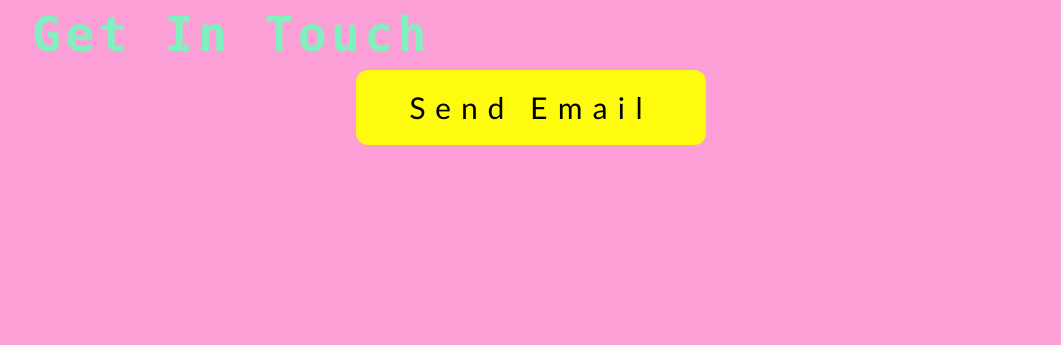
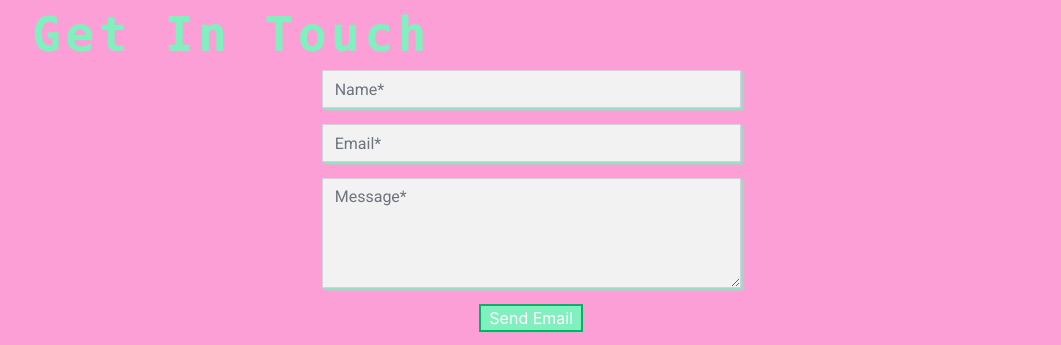
Before and after one commit to amckeow3/amckeow3.github.io, an Angular app: page / in a window 1280 px wide. Shown: the part 1747-2092 px from the top of the page, without its empty margins (96-1157 px from the left). Before the commit the page ends 1992 px from the top, so only its background shows below. Built offline with nearby package versions, Linux system fonts and the light colour scheme; some icons are missing; what ng-image-slider would draw is missing.

Commit message:
contact me form

```diff
--- a/src/app/components/contact/contact.component.html
+++ b/src/app/components/contact/contact.component.html
@@ -1,5 +1,17 @@
 <main>
-    <a class="contact-btn neon" href="mailto: adrianna_mckeown@live.com">
-        <span class="neon" style="background-color: #fffb0f;">Send Email</span></a>
-
+    <!--<form [formGroup]="checkoutForm" (ngSubmit)="onSubmit()">-->
+    <form>
+        <div class="form-group">
+            <input type="text" name="name" id="name" class="form-control" placeholder="Name*">
+        </div>
+        <div class="form-group">
+            <input type="text" name="email" id="email" class="form-control" placeholder="Email*">
+        </div>
+        <div class="form-group">
+            <textarea name="Text1" cols="45" rows="4" class="form-control" placeholder="Message*"></textarea>
+        </div>
+        <div class="form-group">
+            <button class="button" type="submit">Send Email</button>
+        </div>
+    </form>
 </main>
--- a/src/app/components/contact/contact.component.scss
+++ b/src/app/components/contact/contact.component.scss
@@ -1,3 +1,5 @@
+@import '../../../styles.scss';
+
 main {
     display: flex;
     justify-content: center;
@@ -6,22 +8,16 @@ main {
     background: transparent;
 }
 
-.contact-btn {
-  color: black;
-  font-family: "lato", sans-serif;
-  font-size: 30px;
-  letter-spacing: 10px;
-  font-weight: 400;
-  width: 100%;
-  display: flex;
-  justify-content: center;
-  align-items: center;
-  margin-bottom: 100px;
-  background: #fffb0f;
-  //border: solid 3px #fffb0f;
-  border-radius: 12px;
-  width: 350px;
-  height: 75px;
-  text-decoration: none;
+.form-control {
+    font-family: 'Roboto', sans-serif;
+    color: white;
+    box-shadow: 2px 2px 2px #80F0BE;
+    border-radius: 0%;
+}
 
+.button {
+  background-color: $mint-green;
+  border: solid $dark-green 2px;
+  padding: 0 8px;
+  color: white;
 }
```
